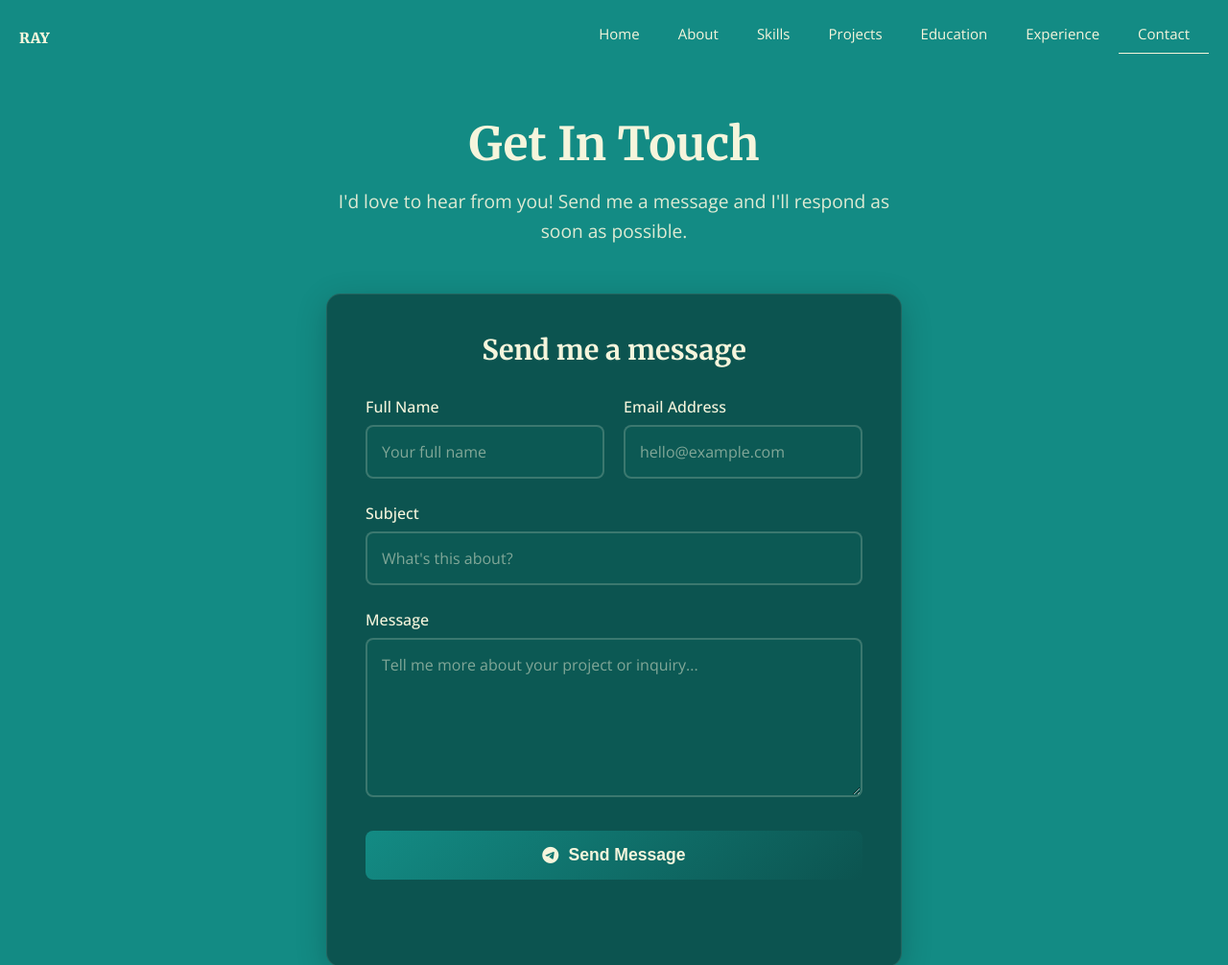
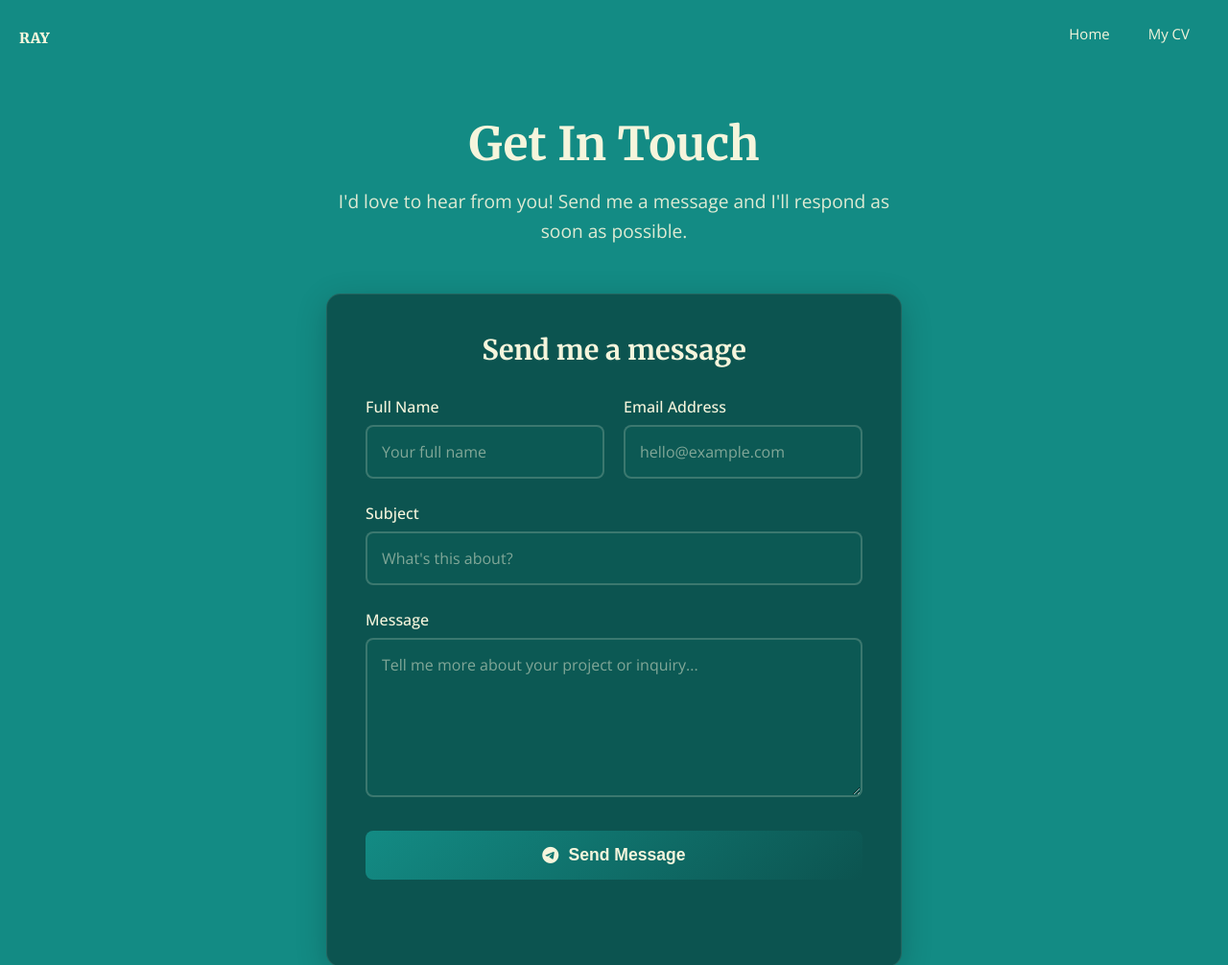
Before and after one commit to TaffCodes/me, a website: page contact.html in a window 1280 px wide. Shown: the top 1006 px of the page at 96% size. Drawn offline with nearby package versions, Linux system fonts and the light colour scheme.

Commit message:
Add site.webmanifest for PWA support with app icons and theme colors

```diff
--- a/contact.html
+++ b/contact.html
@@ -10,6 +10,10 @@
 
     <link rel="stylesheet" href="styles.css" type="text/css">
     <link href="https://cdn.rawgit.com/michalsnik/aos/2.1.1/dist/aos.css" rel="stylesheet">
+    <link rel="apple-touch-icon" sizes="180x180" href="images/apple-touch-icon.png">
+    <link rel="icon" type="image/png" sizes="32x32" href="images/favicon-32x32.png">
+    <link rel="icon" type="image/png" sizes="16x16" href="images/favicon-16x16.png">
+    <link rel="manifest" href="images/site.webmanifest">
 
     <script src="index.js" defer></script>
     <script src="https://kit.fontawesome.com/cb5d439dd3.js" crossorigin="anonymous"></script>
@@ -35,22 +39,7 @@
                     <a class="nav-link" href="/#home" id="home-link">Home</a>
                 </li>
                 <li class="nav-item">
-                    <a class="nav-link" href="/#about-me" id="about-link">About</a>
-                </li>
-                <li class="nav-item">
-                    <a class="nav-link" href="/#skills" id="skills-link">Skills</a>
-                </li>
-                <li class="nav-item">
-                    <a class="nav-link" href="/#my-projects" id="projects-link">Projects</a>
-                </li>
-                <li class="nav-item">
-                    <a class="nav-link" href="/#education" id="education-link">Education</a>
-                </li>
-                <li class="nav-item">
-                    <a class="nav-link" href="/#experience" id="experience-link">Experience</a>
-                </li>
-                <li class="nav-item">
-                    <a class="nav-link" href="/contact.html" id="contact-link">Contact</a>
+                    <a class="nav-link" href="cv.html" id="cv-link">My CV</a>
                 </li>
             </ul>
         </div>
```
Also changed, not shown: credits.html (+4 -1 lines), cv.html (+4 -1 lines), fundmanage.html (+4 -1 lines), index.html (+5 -4 lines), smartlostnfound.html (+4 -0 lines), solara.html (+4 -0 lines), verifier.html (+4 -0 lines), images/android-chrome-192x192.png (added), images/android-chrome-512x512.png (added), images/apple-touch-icon.png (added), images/favicon-16x16.png (added), images/favicon-32x32.png (added), images/favicon.ico (added), images/site.webmanifest (added).
